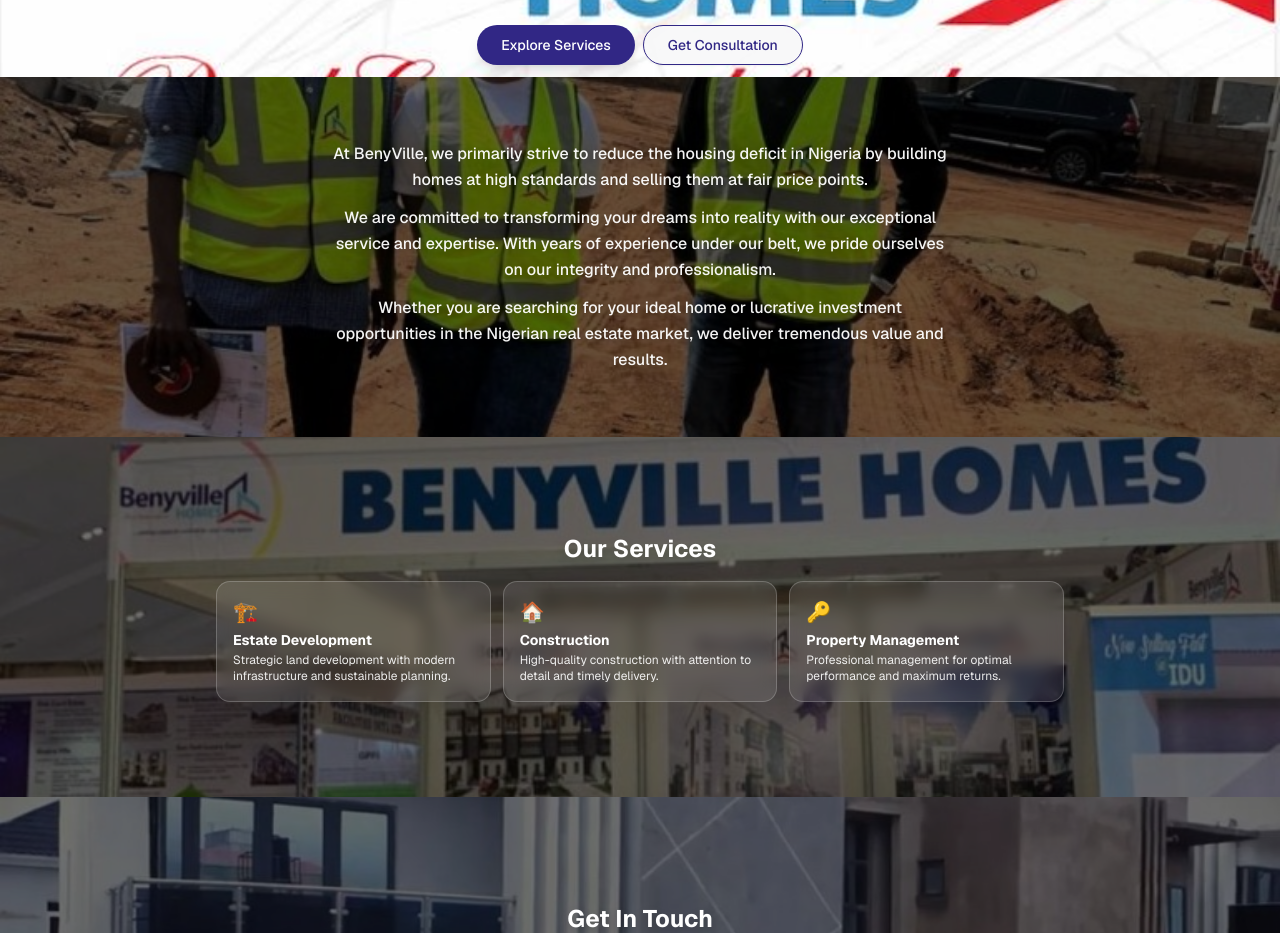
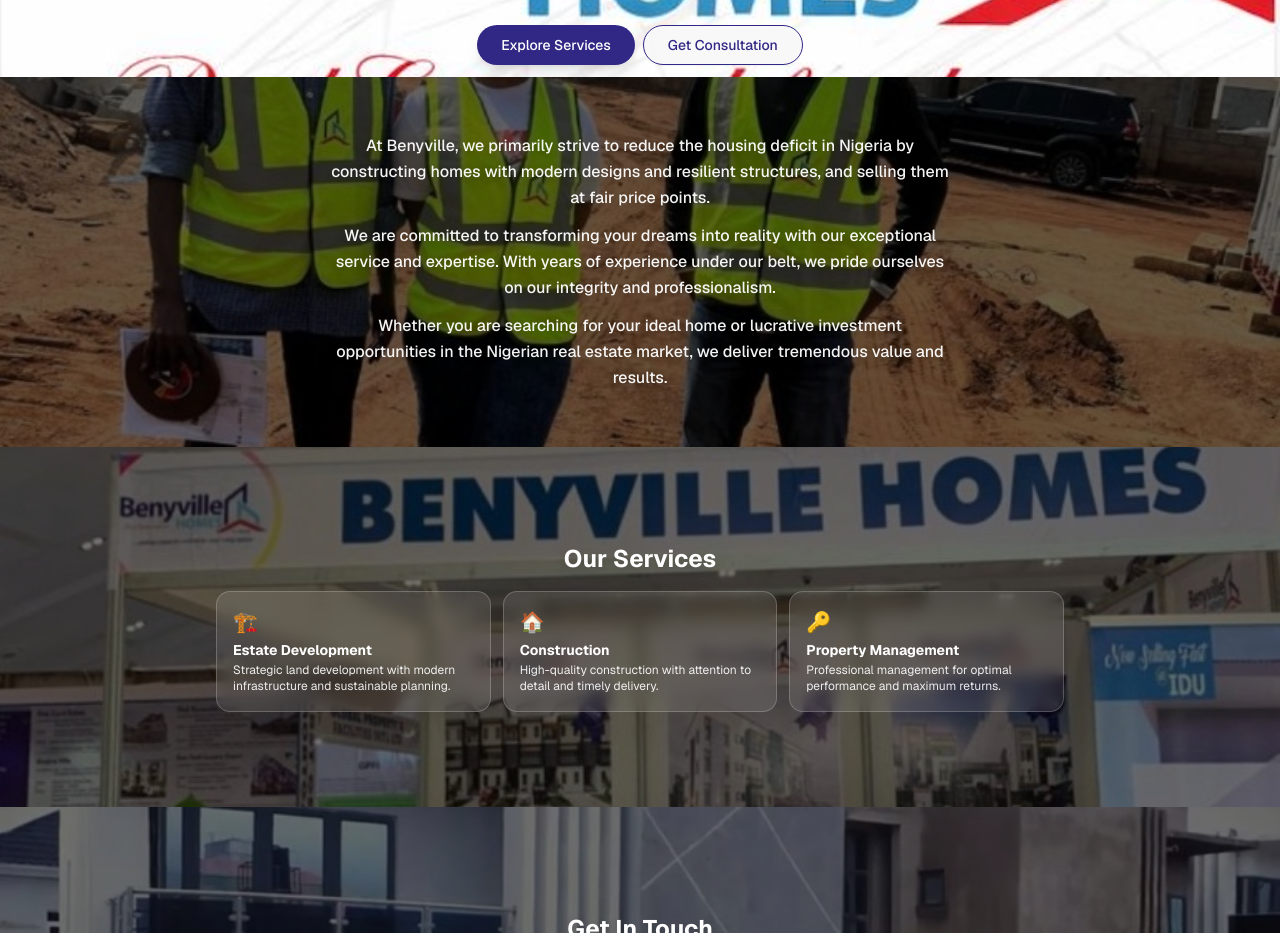
Before and after one commit to zoftwaredevelopment/benyville-homes, a Next.js app: page / in a window 1280 px wide. Shown: the part 780-1713 px from the top of the page. Built offline with nearby package versions, Linux system fonts and the light colour scheme.

Commit message:
Update housing-deficit statement for clearer positioning.
This revises the homepage copy to emphasize modern design and resilient structures while keeping the same mission and pricing message.

Co-authored-by: Cursor <cursoragent@cursor.com>

```diff
--- a/app/page.tsx
+++ b/app/page.tsx
@@ -70,7 +70,7 @@ export default function Home() {
         <div className="absolute inset-0 bg-black/60" aria-hidden />
         <div className="relative z-10 max-w-2xl mx-auto px-4 sm:px-6 text-center space-y-3">
           <p className="text-sm sm:text-base font-medium text-white/95 leading-relaxed drop-shadow-md">
-            At BenyVille, we primarily strive to reduce the housing deficit in Nigeria by building homes at high standards and selling them at fair price points.
+            At Benyville, we primarily strive to reduce the housing deficit in Nigeria by constructing homes with modern designs and resilient structures, and selling them at fair price points.
           </p>
           <p className="text-sm sm:text-base font-medium text-white/95 leading-relaxed drop-shadow-md">
             We are committed to transforming your dreams into reality with our exceptional service and expertise. With years of experience under our belt, we pride ourselves on our integrity and professionalism.
```
